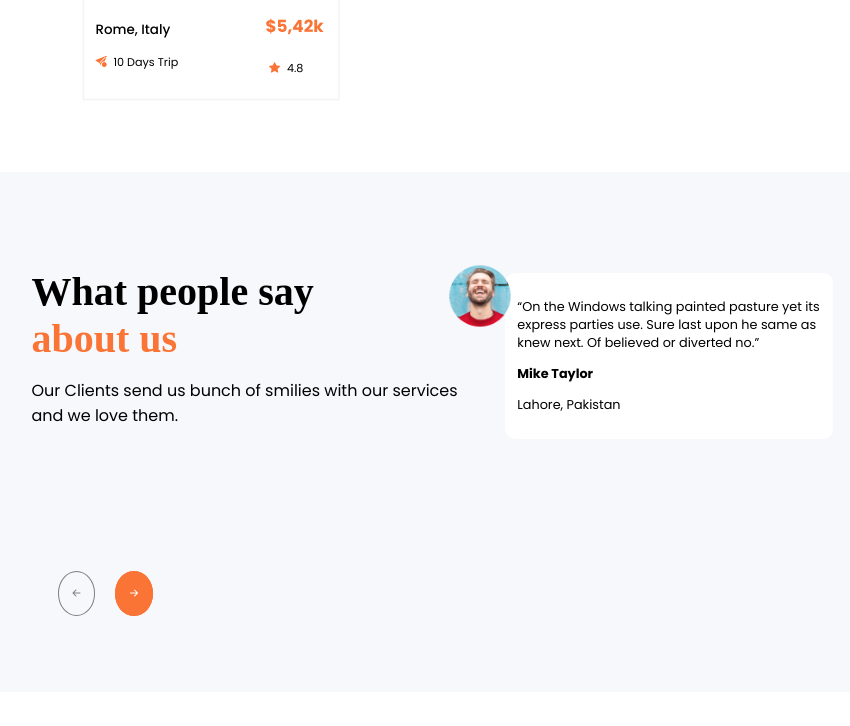
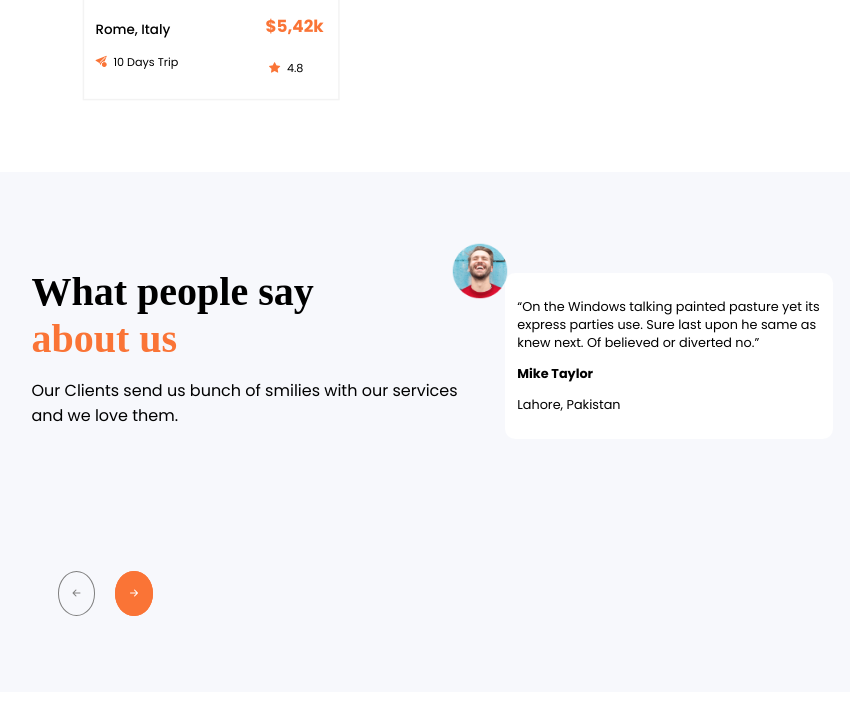
Before and after one commit to azhagu-akk/Travel-Agency-Landing-Page, a plain HTML site: page index.html in a window 1280 px wide. Shown: the part 2964-3690 px from the top of the page, without its empty margins (208-1058 px from the left). Drawn offline with nearby package versions, Linux system fonts and the light colour scheme; a web font is replaced by a local one.

Commit message:
Css Updation

```diff
--- a/Css/style.css
+++ b/Css/style.css
@@ -375,9 +375,9 @@
 }
 .person {
   position: absolute;
-  top: 90px;
+  top: 65px;
   right: 43em;
-  scale: 0.9;
+  scale: 0.8;
 }
 .smilies {
   b {
```
